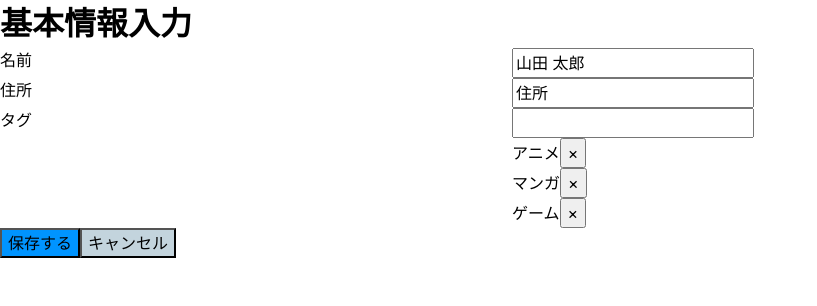
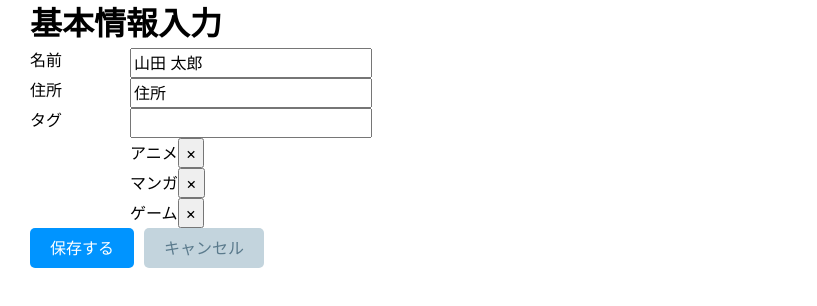
Before and after one commit to morikawa-kota/231209_hackathon, a Next.js app: page /user in a window 1280 px wide. Both pictures are taken after a click on the button "編集する". Shown: the top 306 px of the page, without its empty margins (0-817 px from the left). Built offline with nearby package versions, Linux system fonts and the light colour scheme.

Commit message:
[add] wrapper

```diff
--- a/app/(pages)/user/page.jsx
+++ b/app/(pages)/user/page.jsx
@@ -74,12 +74,13 @@ export default () => {
   };
 
   return (
-    <div>
+    <div className={style.wrapper}>
       <div>
         <h1>基本情報入力</h1>
         {
           !isEditState && (
             <button
+              className={style.editButton}
               onClick={() => {
                 setIsEditState(true);
               }}
@@ -147,7 +148,7 @@ export default () => {
       </dl>
       {
         isEditState && (
-          <div>
+          <div className={style.buttonWrapper}>
             <button
               className={style.updateButton}
               onClick={() => {
--- a/app/(pages)/user/user.module.css
+++ b/app/(pages)/user/user.module.css
@@ -1,18 +1,47 @@
+.wrapper{
+  padding: 0 30px;
+}
 .dl {
   display: flex;
   flex-wrap: wrap;
+  width: 100%;
 }
 
 .dl .dt {
-  width: 40%;
+  width: 100px;
 }
 
 .dl .dd {
-  width: 60%;
+  flex: 1;
+}
+.buttonWrapper{
+  display: flex;
+  grid-gap: 10px;
+}
+.editButton{
+  appearance: none;
+  border: 0;
+  border-radius: 5px;
+  background: #C3D4DD;
+  color: #5A7A8C;
+  font-size: 16px;
+  padding: 8px 20px;
 }
 .updateButton{
-  background-color: #0094FF;
+  appearance: none;
+  border: 0;
+  border-radius: 5px;
+  background: #0094FF;
+  color: #fff;
+  font-size: 16px;
+  padding: 8px 20px;
 }
 .cancelButton{
-  background-color: #C3D4DD;
+  appearance: none;
+  border: 0;
+  border-radius: 5px;
+  background: #C3D4DD;
+  color: #5A7A8C;
+  font-size: 16px;
+  padding: 8px 20px;
 }
```
